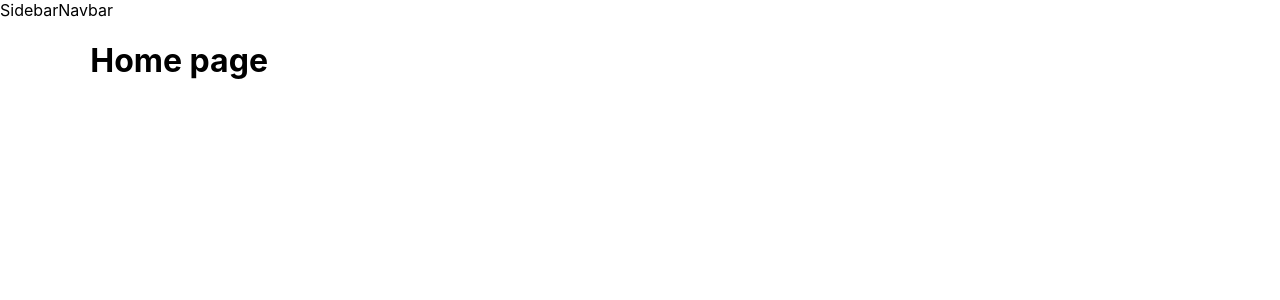
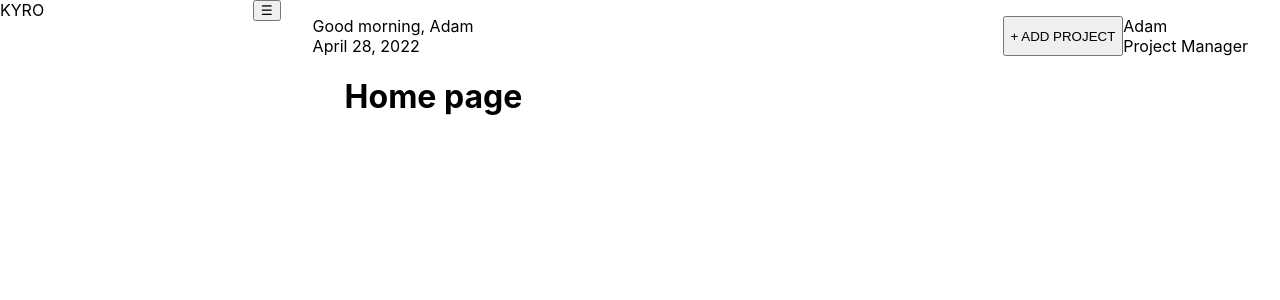
Before and after one commit to shahul01/kriyators-form-demo, a Next.js app in the folder frontend/: page / in a window 1280 px wide. Shown: the top 300 px of the page. Built offline with nearby package versions, Linux system fonts and the light colour scheme.

Commit message:
feat: fe: added styles for layout sub components

```diff
--- /dev/null
+++ b/frontend/components/Layout/Layout.module.css
@@ -0,0 +1,10 @@
+.layout-container {
+  display: flex;
+  height: 100%;
+  width: 100vw;
+}
+
+.main {
+  width: 100%;
+  margin: 1rem 2rem;
+}
--- a/frontend/components/Layout/Layout.tsx
+++ b/frontend/components/Layout/Layout.tsx
@@ -1,6 +1,7 @@
 import { FC, ReactNode } from 'react';
 import Sidebar from '../Sidebar/Sidebar';
 import Navbar from '../Navbar/Navbar';
+import styles from './Layout.module.css';
 
 interface ILayoutProps {
   children: ReactNode;
@@ -9,11 +10,13 @@ interface ILayoutProps {
 const Layout: FC<ILayoutProps> = (props) => {
 
   return (
-    <div style={{'display': 'flex'}}>
+    <div className={styles['layout-container']}>
       <Sidebar />
-      <div className="main">
+      <div className={styles['main']}>
         <Navbar />
-        <div className="content">{props.children}</div>
+        <div className={styles['content']}>
+          {props.children}
+        </div>
       </div>
 
     </div>
--- /dev/null
+++ b/frontend/components/Navbar/Navbar.module.css
@@ -0,0 +1,9 @@
+.navbar-container {
+  display: flex;
+  justify-content: space-between;
+  width: 100%;
+}
+
+.btn-dropdown-container {
+  display: flex;
+}
--- a/frontend/components/Navbar/Navbar.tsx
+++ b/frontend/components/Navbar/Navbar.tsx
@@ -1,4 +1,5 @@
 import { FC, useEffect, useState } from 'react';
+import styles from './Navbar.module.css';
 
 interface INavbarProps {
 }
@@ -6,8 +7,18 @@ interface INavbarProps {
 const Navbar: FC<INavbarProps> = (props) => {
 
   return (
-    <div>
-      Navbar
+    <div className={styles['navbar-container']}>
+      <div className={styles['greet-today']}>
+        <p>Good morning, Adam</p>
+        <p>April 28, 2022</p>
+      </div>
+      <div className={styles['btn-dropdown-container']}>
+        <button>+ ADD PROJECT</button>
+        <div className={styles['user-dropdown']}>
+          <p>Adam</p>
+          <p>Project Manager</p>
+        </div>
+      </div>
     </div>
   )
 };
--- /dev/null
+++ b/frontend/components/Sidebar/Sidebar.module.css
@@ -0,0 +1,9 @@
+.sidebar-container {
+  height: 100%;
+  width: 30%;
+}
+
+.banner-btn-container {
+  display: flex;
+  justify-content: space-between;
+}
--- a/frontend/components/Sidebar/Sidebar.tsx
+++ b/frontend/components/Sidebar/Sidebar.tsx
@@ -1,4 +1,6 @@
+import Link from 'next/link';
 import { FC, useEffect, useState } from 'react';
+import styles from './Sidebar.module.css'
 
 interface ISidebarProps {
 }
@@ -6,8 +8,24 @@ interface ISidebarProps {
 const Sidebar: FC<ISidebarProps> = (props) => {
 
   return (
-    <div>
-      Sidebar
+    <div className={styles['sidebar-container']}>
+      <div className={styles['banner-btn-container']}>
+        <p>KYRO</p>
+        <button>☰</button>
+      </div>
+      <div className={styles['links-container']}>
+        <div className={styles['top']}>
+          {/* <Link href={styles['/']}>
+          </Link> */}
+
+        </div>
+        <div className={styles['bottom']}>
+          {/* <Link href={styles['/']}>
+          </Link> */}
+
+        </div>
+      </div>
+
     </div>
   )
 };
--- a/frontend/styles/globals.css
+++ b/frontend/styles/globals.css
@@ -15,6 +15,10 @@ a {
   box-sizing: border-box;
 }
 
+p {
+  margin: 0;
+}
+
 /*
 @media (prefers-color-scheme: dark) {
   html {
```
Also changed, not shown: 2 other files (tests, documents, lock files or other folders).
